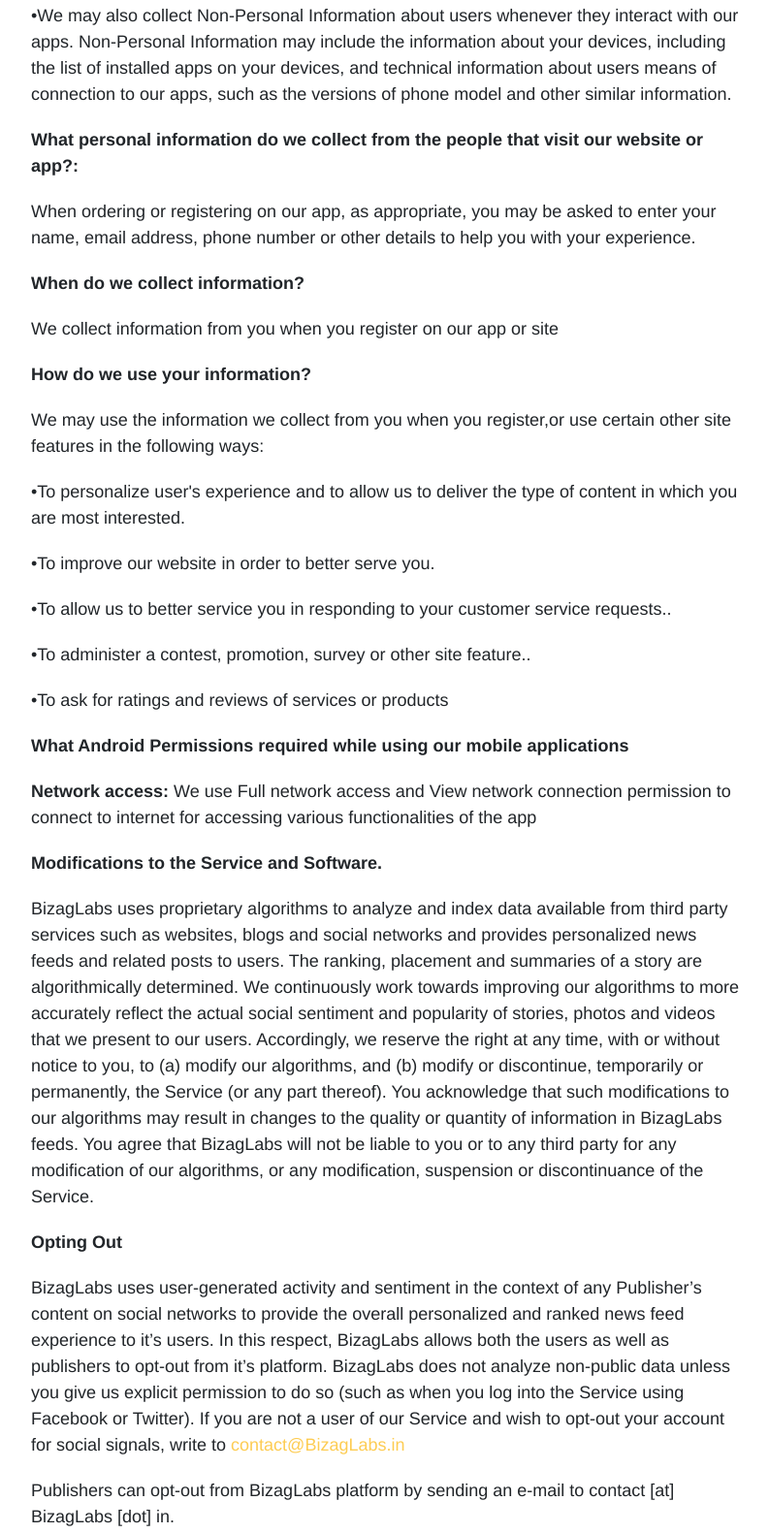
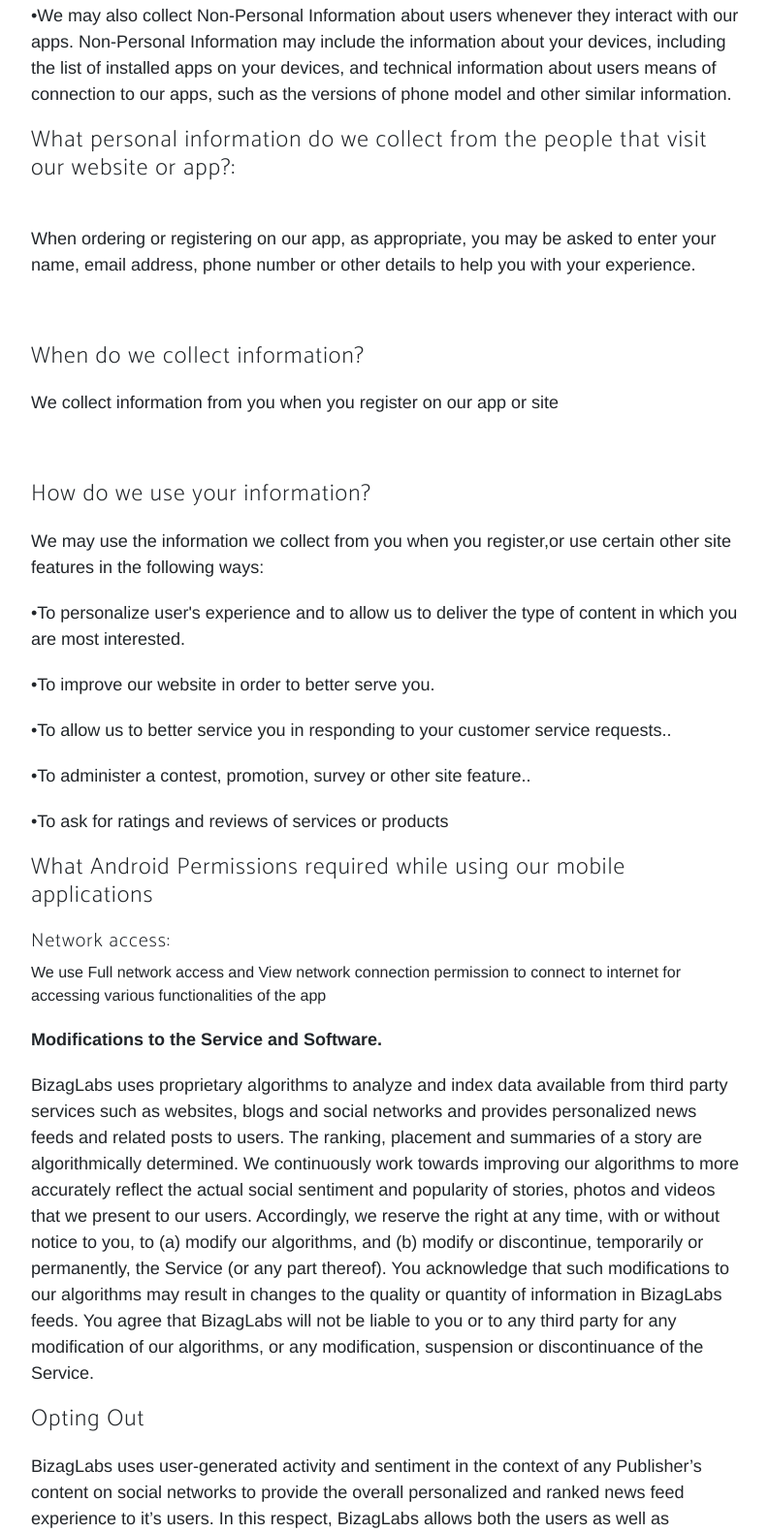
Before and after one commit to bizaglabs/bizaglabs.github.io, a plain HTML site: page privacy-terms.html in a window 1280 px wide. Shown: the part 1533-3114 px from the top of the page at 97% size, without its empty margins (243-1036 px from the left). Drawn offline with Linux system fonts and the light colour scheme; a web font is replaced by a local one.

Commit message:
Updated Privacy terms

```diff
--- a/privacy-terms.html
+++ b/privacy-terms.html
@@ -83,12 +83,12 @@
 		 <p>•We may also collect Non-Personal Information about users whenever they interact with our apps. Non-Personal Information may include the information about your devices, including the list of installed apps on your devices, and technical information about users means of connection to our apps, such as the versions of phone model and other similar information.</p>
                     <div class="_4y5k">
 
-			<p><b>What personal information do we collect from the people that visit our website or app?:</b></p>
+			<p><h4>What personal information do we collect from the people that visit our website or app?:</h4></p><br/>
 			<p>When ordering or registering on our app, as appropriate, you may be asked to enter your name, email address, phone number or other details to help you with your experience.</p>
-			<p><b>When do we collect information?</b></p>
+			<p><br/><h4>When do we collect information?</h4></p>
 			<p>We collect information from you when you register on our app or site</p>
 
-			<p><b>How do we use your information?</b>
+			    <p><br/><h4>How do we use your information?</h4></p>
 			<p>We may use the information we collect from you when you register,or use certain other site features in the following ways:</p>
 			<p>•To personalize user's experience and to allow us to deliver the type of content in which you are most interested.</p>
                         <p>•To improve our website in order to better serve you.</p>
@@ -96,12 +96,12 @@
 		 	<p>•To administer a contest, promotion, survey or other site feature..</p>
 			<p>•To ask for ratings and reviews of services or products</p>
 
-			<p><b>What Android Permissions required while using our mobile applications</b></p>
-			<p><b>Network access:</b> We use Full network access and View network connection permission to connect to internet for accessing various functionalities of the app</p>
+			<p><h4>What Android Permissions required while using our mobile applications</h4></p>
+			<p><h5>Network access:</h5> We use Full network access and View network connection permission to connect to internet for accessing various functionalities of the app</p>
 
                         <p><b>Modifications to the Service and Software.</b></p>
                         <p>BizagLabs uses proprietary algorithms to analyze and index data available from third party services such as websites, blogs and social networks and provides personalized news feeds and related posts to users. The ranking, placement and summaries of a story are algorithmically determined. We continuously work towards improving our algorithms to more accurately reflect the actual social sentiment and popularity of stories, photos and videos that we present to our users. Accordingly, we reserve the right at any time, with or without notice to you, to (a) modify our algorithms, and (b) modify or discontinue, temporarily or permanently, the Service (or any part thereof). You acknowledge that such modifications to our algorithms may result in changes to the quality or quantity of information in BizagLabs feeds. You agree that BizagLabs will not be liable to you or to any third party for any modification of our algorithms, or any modification, suspension or discontinuance of the Service.</p>
-                        <p><b>Opting Out</b></p>
+                        <p><h4>Opting Out</h4></p>
                         <p>BizagLabs uses user-generated activity and sentiment in the context of any Publisher&#8217;s content on social networks to provide the overall personalized and ranked news feed experience to it&#8217;s users. In this respect, BizagLabs allows both the users as well as publishers to opt-out from it&#8217;s platform. BizagLabs does not analyze non-public data unless you give us explicit permission to do so (such as when you log into the Service using Facebook or Twitter). If you are not a user of our Service and wish to opt-out your account for social signals, write to <a href="mailto:contact@BizagLabs.in">contact@BizagLabs.in</a></p>
                         <p>Publishers can opt-out from BizagLabs platform by sending an e-mail to contact [at] BizagLabs [dot] in.</p>
                         <p><b>BizagLabs API</b></p>
```
